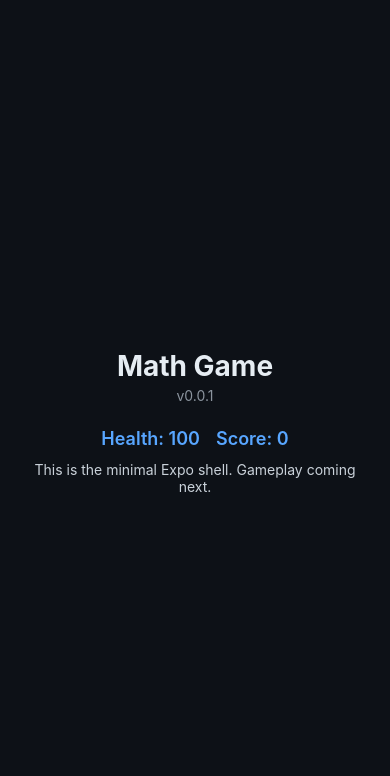
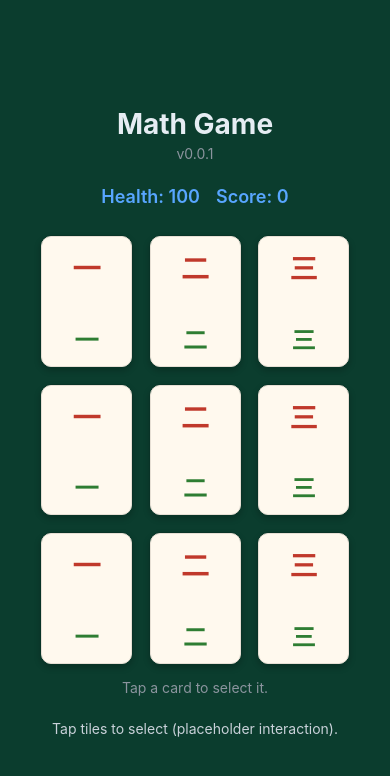
Before and after one commit to Silcrow/math-game, a React Native app: screen / in a window 390 px wide. Shown: the top 776 px of the page. Built offline with nearby package versions, Linux system fonts and the light colour scheme.

Commit message:
add: Minimal 3x3 grid screen with touch input

```diff
--- a/App.tsx
+++ b/App.tsx
@@ -1,5 +1,6 @@
 import { StatusBar } from 'expo-status-bar';
 import { StyleSheet, Text, View } from 'react-native';
+import { GameScreen, type GridPos } from './src/screens/GameScreen';
 
 export default function App() {
   return (
@@ -14,7 +15,14 @@ export default function App() {
         <Text style={styles.hudText}>Score: 0</Text>
       </View>
 
-      <Text style={styles.subtitle}>This is the minimal Expo shell. Gameplay coming next.</Text>
+      <GameScreen
+        onTilePress={(pos: GridPos) => {
+          // Placeholder: later will move player / solve problem
+          console.log('Tile pressed', pos);
+        }}
+      />
+
+      <Text style={[styles.subtitle, { marginTop: 16 }]}>Tap tiles to select (placeholder interaction).</Text>
 
       <StatusBar style="light" />
     </View>
@@ -24,10 +32,11 @@ export default function App() {
 const styles = StyleSheet.create({
   container: {
     flex: 1,
-    backgroundColor: '#0d1117',
+    backgroundColor: '#0b3d2e', // felt green table
     alignItems: 'center',
     justifyContent: 'center',
     paddingHorizontal: 24,
+    paddingVertical: 12,
   },
   header: {
     alignItems: 'center',
--- /dev/null
+++ b/src/screens/GameScreen.tsx
@@ -0,0 +1,136 @@
+import React, { useMemo, useState } from 'react';
+import { View, Text, Pressable, StyleSheet } from 'react-native';
+
+export type GridPos = { row: number; col: number };
+
+interface GameScreenProps {
+  onTilePress?: (pos: GridPos) => void;
+  selected?: GridPos | null;
+}
+
+const SIZE = 3;
+
+export const GameScreen: React.FC<GameScreenProps> = ({ onTilePress, selected }) => {
+  const [internalSelected, setInternalSelected] = useState<GridPos | null>(null);
+
+  const isSelected = (r: number, c: number) => {
+    const sel = selected ?? internalSelected;
+    return sel?.row === r && sel?.col === c;
+  };
+
+  const tiles = useMemo(() => Array.from({ length: SIZE * SIZE }), []);
+
+  // Build as 3 rows x 3 columns for consistent spacing between cards
+  const rows = useMemo(() => [0, 1, 2], []);
+
+  return (
+    <View style={styles.wrapper}>
+      {rows.map((r) => (
+        <View key={`row-${r}`} style={styles.row}>
+          {rows.map((c) => {
+            const selectedTile = isSelected(r, c);
+            const idx = r * SIZE + c;
+            const glyphs = ['一', '二', '三'];
+            const glyph = glyphs[idx % glyphs.length];
+            return (
+              <Pressable
+                key={`${r}-${c}`}
+                onPress={() => {
+                  const pos = { row: r, col: c } as GridPos;
+                  setInternalSelected(pos);
+                  onTilePress?.(pos);
+                }}
+                style={({ pressed }) => [
+                  styles.card,
+                  selectedTile && styles.cardSelected,
+                  pressed && styles.cardPressed,
+                ]}
+              >
+                <View style={styles.cardFace}>
+                  <Text style={styles.tileGlyph}>{glyph}</Text>
+                  <Text style={styles.cardBottomGlyph}>{glyph}</Text>
+                </View>
+              </Pressable>
+            );
+          })}
+        </View>
+      ))}
+      <Text style={styles.help}>Tap a card to select it.</Text>
+    </View>
+  );
+};
+
+const styles = StyleSheet.create({
+  wrapper: {
+    width: '100%',
+    maxWidth: 420,
+    alignSelf: 'center',
+    paddingHorizontal: 16,
+    paddingVertical: 8,
+  },
+  row: {
+    flexDirection: 'row',
+    justifyContent: 'space-between',
+    marginVertical: 8,
+  },
+  card: {
+    width: '30%', // three per row with spacing
+    aspectRatio: 0.7, // taller than wide, like a mahjong tile
+    alignItems: 'center',
+    justifyContent: 'center',
+    backgroundColor: 'transparent',
+    borderRadius: 12,
+    borderWidth: 1,
+    borderColor: 'rgba(0,0,0,0.15)',
+    // iOS shadow
+    shadowColor: '#000',
+    shadowOpacity: 0.2,
+    shadowRadius: 6,
+    shadowOffset: { width: 0, height: 3 },
+    // Android elevation
+    elevation: 3,
+  },
+  cardFace: {
+    flex: 1,
+    width: '100%',
+    height: '100%',
+    backgroundColor: '#fff9ee', // ivory tile face
+    borderRadius: 10,
+    alignItems: 'center',
+    justifyContent: 'space-between',
+    paddingVertical: 10,
+    // subtle inner border to mimic tile edge
+    borderWidth: 1,
+    borderColor: '#e6dfd4',
+  },
+  cardSelected: {
+    borderColor: '#f4d03f', // gold edging when selected
+    borderWidth: 2,
+    shadowOpacity: 0.3,
+    elevation: 5,
+  },
+  cardPressed: {
+    opacity: 0.95,
+    transform: [{ scale: 0.98 }],
+  },
+  tileGlyph: {
+    color: '#c0392b', // top red glyph
+    fontSize: 28,
+    fontWeight: '800',
+  },
+  cardBottomGlyph: {
+    color: '#2e7d32', // bottom green glyph
+    fontSize: 24,
+    fontWeight: '800',
+  },
+  cardSubtitle: {
+    color: '#6e7781',
+    marginTop: 4,
+    fontSize: 12,
+  },
+  help: {
+    color: '#8b949e',
+    marginTop: 6,
+    textAlign: 'center',
+  },
+});
```
Also changed, not shown: 1 other file (tests, documents, lock files or other folders).
